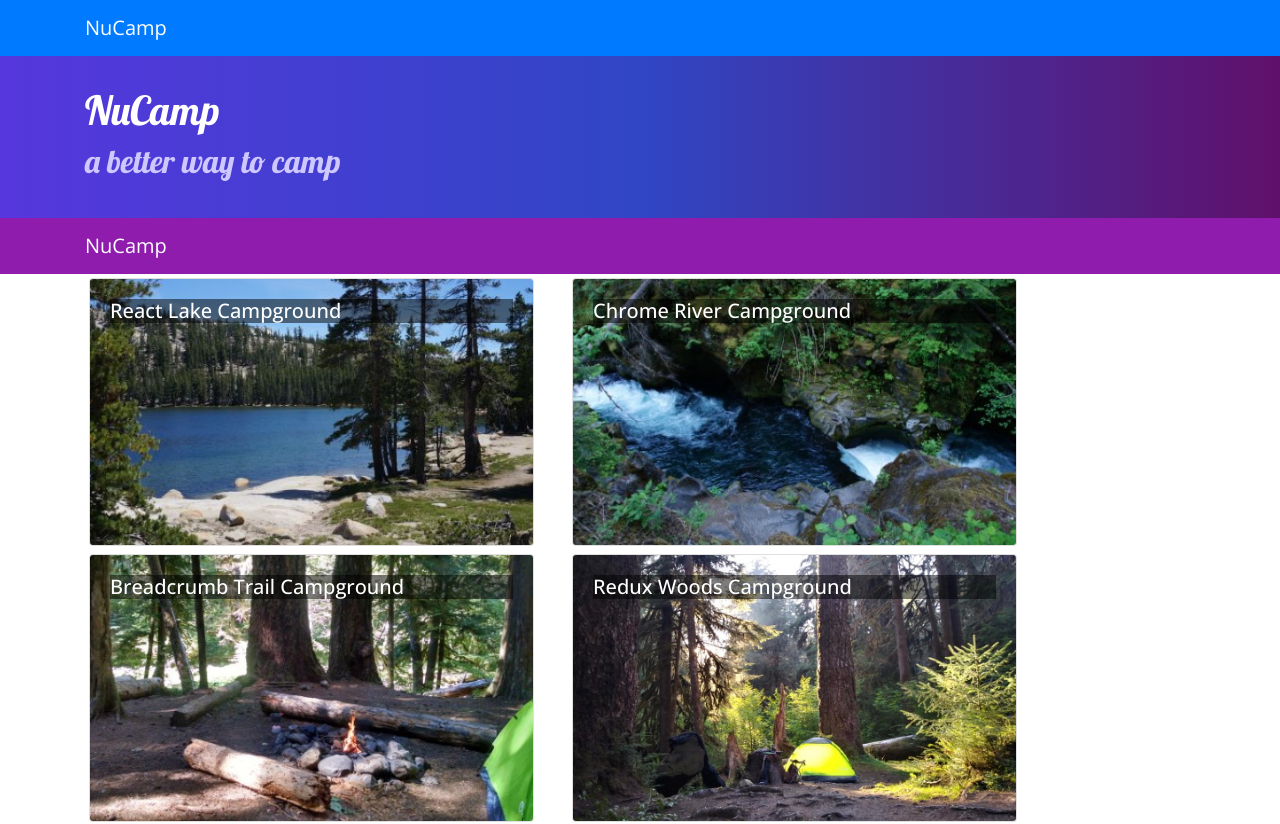
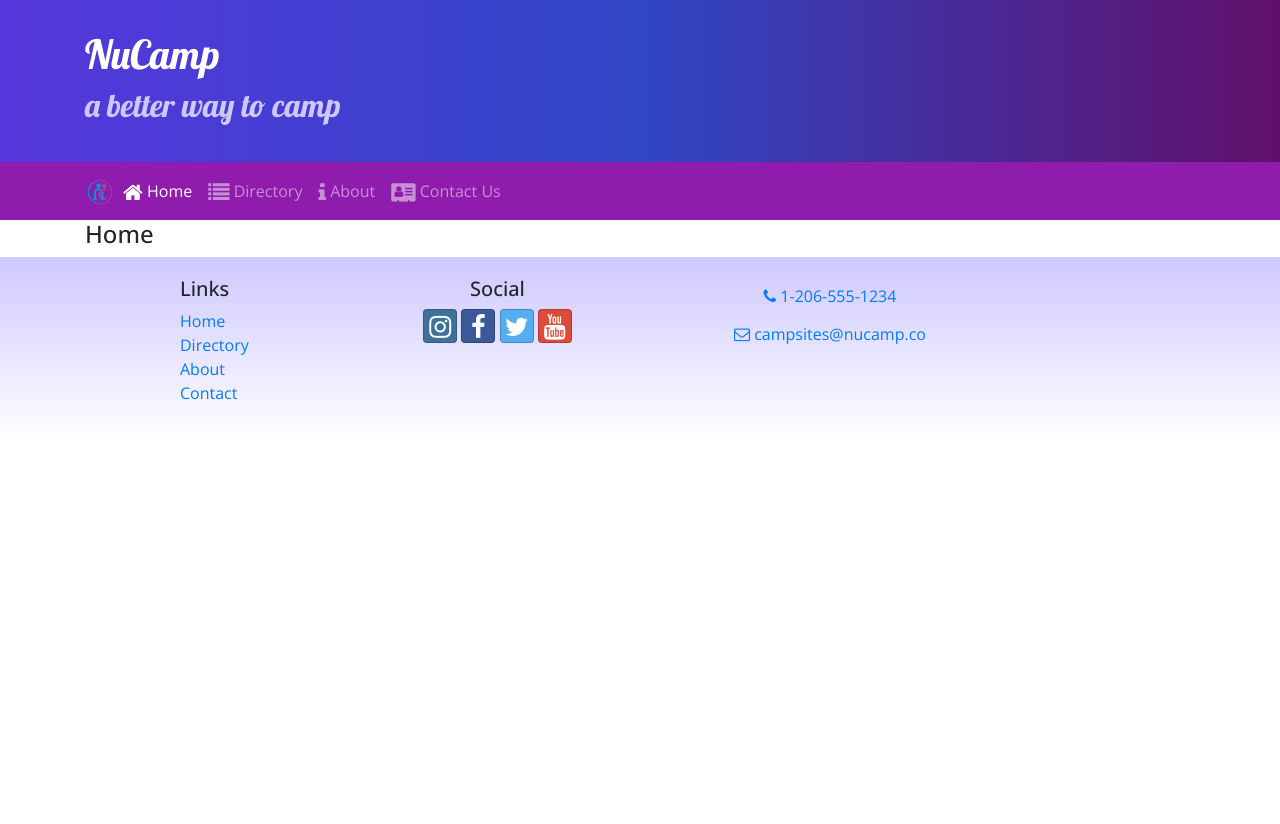
Before and after one commit to FirstArtifact/nucamp-react, a React (Create React App) app: page /home in a window 1280 px wide. Shown: the top 824 px of the page. After the commit the page ends 800 px from the top, so only its background shows below. Built offline with nearby package versions, Linux system fonts and the light colour scheme.

Commit message:
[WEEK3] FInished React Router Exercise

```diff
--- a/package.json
+++ b/package.json
@@ -12,6 +12,7 @@
     "react": "^16.13.1",
     "react-dom": "^16.13.1",
     "react-popper": "^0.9.2",
+    "react-router-dom": "^4.2.2",
     "react-scripts": "3.4.1",
     "reactstrap": "^5.0.0",
     "typeface-lobster": "0.0.72",
--- a/src/components/DirectoryComponent.js
+++ b/src/components/DirectoryComponent.js
@@ -3,7 +3,7 @@
 
 function RenderDirectoryItem({campsite, onClick}) {
     return (
-        <Card onClick={() => onClick(campsite.id)}>
+        <Card>
             <CardImg width="100%" src={campsite.image} alt={campsite.name} />
             <CardImgOverlay>
                 <CardTitle>{campsite.name}</CardTitle>
@@ -17,7 +17,7 @@
     const directory = props.campsites.map(campsite => {
         return (
             <div key={campsite.id} className="col-md-5 m-1">
-                <RenderDirectoryItem campsite={campsite} onClick={props.onClick} />
+                <RenderDirectoryItem campsite={campsite} />
             </div>
         );
     });
--- a/src/components/FooterComponent.js
+++ b/src/components/FooterComponent.js
@@ -1,4 +1,5 @@
-import React from 'react';
+import React from "react";
+import { Link } from "react-router-dom";
 
 function Footer(props) {
   return (
@@ -8,27 +9,64 @@
           <div className="col-4 col-sm-2 offset-1">
             <h5>Links</h5>
             <ul className="list-unstyled">
-                            <li><a href="#">Home</a></li>
-                            <li><a href="#">About</a></li>
-                            <li><a href="#">Directory</a></li>
-                            <li><a href="#">Contact</a></li>
+              <li>
+                <Link to="/home">Home</Link>
+              </li>
+              <li>
+                <Link to="/directory">Directory</Link>
+              </li>
+              <li>
+                <Link to="/aboutus">About</Link>
+              </li>
+              <li>
+                <Link to="/contactus">Contact</Link>
+              </li>
             </ul>
           </div>
           <div className="col-6 col-sm-3 text-center">
             <h5>Social</h5>
-                        <a className="btn btn-social-icon btn-instagram" href="http://instagram.com/"><i className="fa fa-instagram" /></a>{' '}
-                        <a className="btn btn-social-icon btn-facebook" href="http://www.facebook.com/"><i className="fa fa-facebook" /></a>{' '}
-                        <a className="btn btn-social-icon btn-twitter" href="http://twitter.com/"><i className="fa fa-twitter" /></a>{' '}
-                        <a className="btn btn-social-icon btn-google" href="http://youtube.com/"><i className="fa fa-youtube" /></a>
+            <a
+              className="btn btn-social-icon btn-instagram"
+              href="http://instagram.com/"
+            >
+              <i className="fa fa-instagram" />
+            </a>{" "}
+            <a
+              className="btn btn-social-icon btn-facebook"
+              href="http://www.facebook.com/"
+            >
+              <i className="fa fa-facebook" />
+            </a>{" "}
+            <a
+              className="btn btn-social-icon btn-twitter"
+              href="http://twitter.com/"
+            >
+              <i className="fa fa-twitter" />
+            </a>{" "}
+            <a
+              className="btn btn-social-icon btn-google"
+              href="http://youtube.com/"
+            >
+              <i className="fa fa-youtube" />
+            </a>
           </div>
           <div className="col-sm-4 text-center">
-                        <a role="button" className="btn btn-link" href="tel:+12065551234"><i className="fa fa-phone" /> 1-206-555-1234</a><br />
-                        <a role="button" className="btn btn-link" href="mailto:notreal@notreal.co"><i className="fa fa-envelope-o" /> campsites@nucamp.co</a>
+            <a role="button" className="btn btn-link" href="tel:+12065551234">
+              <i className="fa fa-phone" /> 1-206-555-1234
+            </a>
+            <br />
+            <a
+              role="button"
+              className="btn btn-link"
+              href="mailto:notreal@notreal.co"
+            >
+              <i className="fa fa-envelope-o" /> campsites@nucamp.co
+            </a>
           </div>
         </div>
       </div>
     </footer>
-    )
+  );
 }
 
 export default Footer;
--- a/src/components/HeaderComponent.js
+++ b/src/components/HeaderComponent.js
@@ -1,7 +1,24 @@
 import React, { Component }  from 'react';
-import { Navbar, NavbarBrand, Jumbotron } from 'reactstrap';
+import { Nav, Navbar, NavbarBrand, NavbarToggler, Collapse, NavItem, Jumbotron } from 'reactstrap';
+import { NavLink } from 'react-router-dom';
 
 class Header extends Component {
+
+    constructor(props) {
+        super(props);
+
+        this.toggleNav = this.toggleNav.bind(this);
+        this.state = {
+          isNavOpen: false
+        };
+    }
+
+    toggleNav() {
+        this.setState({
+            isNavOpen: !this.state.isNavOpen
+        });
+    }
+
     render() {
         return (
             <React.Fragment>
@@ -15,9 +32,34 @@
                         </div>
                     </div>
                 </Jumbotron>
-                <Navbar dark sticky="top">
+                <Navbar dark sticky="top" expand="md">
                     <div className="container">
-                        <NavbarBrand href="/">NuCamp</NavbarBrand>
+                        <NavbarBrand className="mr-auto" href="/"><img src="/assets/images/logo.png" height="30" width="30" alt="NuCamp Logo" /></NavbarBrand>
+                        <NavbarToggler onClick={this.toggleNav} />
+                        <Collapse isOpen={this.state.isNavOpen} navbar>
+                            <Nav navbar>
+                                <NavItem>
+                                    <NavLink className="nav-link" to="/home">
+                                        <i className="fa fa-home fa-lg" /> Home
+                                    </NavLink>
+                                </NavItem>
+                                <NavItem>
+                                    <NavLink className="nav-link" to="/directory">
+                                        <i className="fa fa-list fa-lg" /> Directory
+                                    </NavLink>
+                                </NavItem>
+                                <NavItem>
+                                    <NavLink className="nav-link" to="/aboutus">
+                                        <i className="fa fa-info fa-lg" /> About
+                                    </NavLink>
+                                </NavItem>
+                                <NavItem>
+                                    <NavLink className="nav-link" to="/contactus">
+                                        <i className="fa fa-address-card fa-lg" /> Contact Us
+                                    </NavLink>
+                                </NavItem>
+                            </Nav>
+                        </Collapse>
                     </div>
                 </Navbar>
             </React.Fragment>
--- /dev/null
+++ b/src/components/HomeComponent.js
@@ -0,0 +1,11 @@
+import React from 'react';
+
+function Home(props) {
+    return (
+        <div className="container">
+            <h4>Home</h4>
+        </div>
+    );
+}
+
+export default Home;
--- a/src/components/MainComponent.js
+++ b/src/components/MainComponent.js
@@ -5,6 +5,9 @@
 import Header from './HeaderComponent';
 import Footer from './FooterComponent';
 import { CAMPSITES } from '../shared/campsites';
+
+import { Switch, Route, Redirect } from 'react-router-dom';
+import Home from './HomeComponent';
 
 class Main extends Component {
     constructor(props) {
@@ -20,16 +23,25 @@
     }
 
     render() {
+        const HomePage = () => {
+            return (
+                <Home />
+            );
+        }
+
         return (
             <div>
-                <Navbar dark color="primary">
+                {/* <Navbar dark color="primary">
                     <div className="container">
                         <NavbarBrand href="/">NuCamp</NavbarBrand>
                     </div>
-                </Navbar>
+                </Navbar> */}
                 <Header />
-                <Directory campsites={this.state.campsites} onClick={campsiteId => this.onCampsiteSelect(campsiteId)}/>
-                <CampsiteInfo campsite={this.state.campsites.filter(campsite => campsite.id === this.state.selectedCampsite)[0]} />
+                <Switch>
+                    <Route path='/home' component={HomePage} />
+                    <Route exact path='/directory' render={() => <Directory campsites={this.state.campsites} />} />
+                    <Redirect to='/home' />
+                </Switch>
                 <Footer />
             </div>
         );
```
Also changed, not shown: src/App.js (+7 -4 lines), 1 other file (tests, documents, lock files or other folders). Lines whose indentation alone changed are shown as unchanged.
